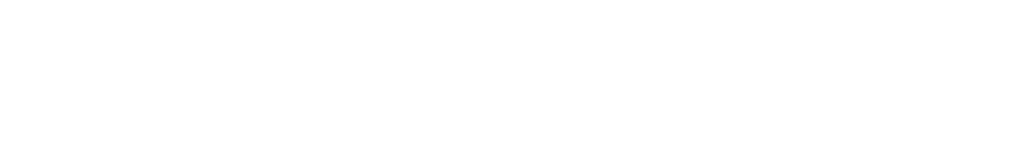
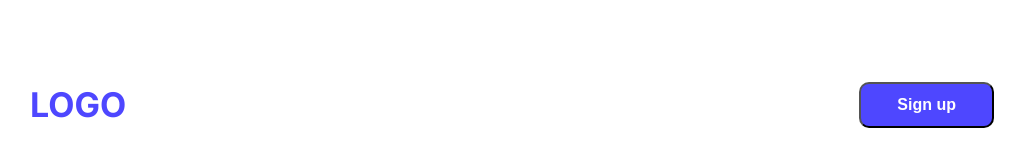
Before and after one commit to neerob347/my-first-assignment-repo, a plain HTML site: page index.html in a window 1280 px wide. Shown: the whole page, without its empty margins (128-1153 px from the left). Drawn offline with Linux system fonts and the light colour scheme.

Commit message:
added navbar section and assignment.css

```diff
--- a/index.html
+++ b/index.html
@@ -4,8 +4,26 @@
     <meta charset="UTF-8">
     <meta name="viewport" content="width=device-width, initial-scale=1.0">
     <title>My first assaignment repo</title>
+    <link rel="preconnect" href="https://fonts.googleapis.com">
+<link rel="preconnect" href="https://fonts.gstatic.com" crossorigin>
+<link href="https://fonts.googleapis.com/css2?family=Inter:ital,opsz,wght@0,14..32,100..900;1,14..32,100..900&display=swap" rel="stylesheet">
+    <link rel="stylesheet" href="styles/assignment.css">
 </head>
 <body>
+    <header>
+        <nav>
+            <h3 class="inter-normal">LOGO</h3>
+            <li><a href=""><button class="btn-primary">Sign up</button></a></li>
 
+        </nav>
+
+
+    </header>
+    <main>
+
+    </main>
+    <footer>
+
+    </footer>
 </body>
 </html>
--- /dev/null
+++ b/styles/assignment.css
@@ -0,0 +1,28 @@
+
+.inter-normal{
+  font-family: "Inter", sans-serif;
+  font-optical-sizing: auto;
+  font-style: normal;
+  font-size: 34px;
+  color: rgba(78, 71, 255, 1);
+}
+.btn-primary{
+    background-color: #4E47FF;
+    font-weight: bold;
+    font-size: 16px;
+    color: white;
+    padding: 12px 36px;
+    border-radius:10px;
+}
+
+/* Nav styles */
+nav{
+    display: flex;
+    align-items: center;
+    justify-content: space-between;
+    margin:50px 150px;
+
+}
+nav li{
+    list-style: none;
+}
```
